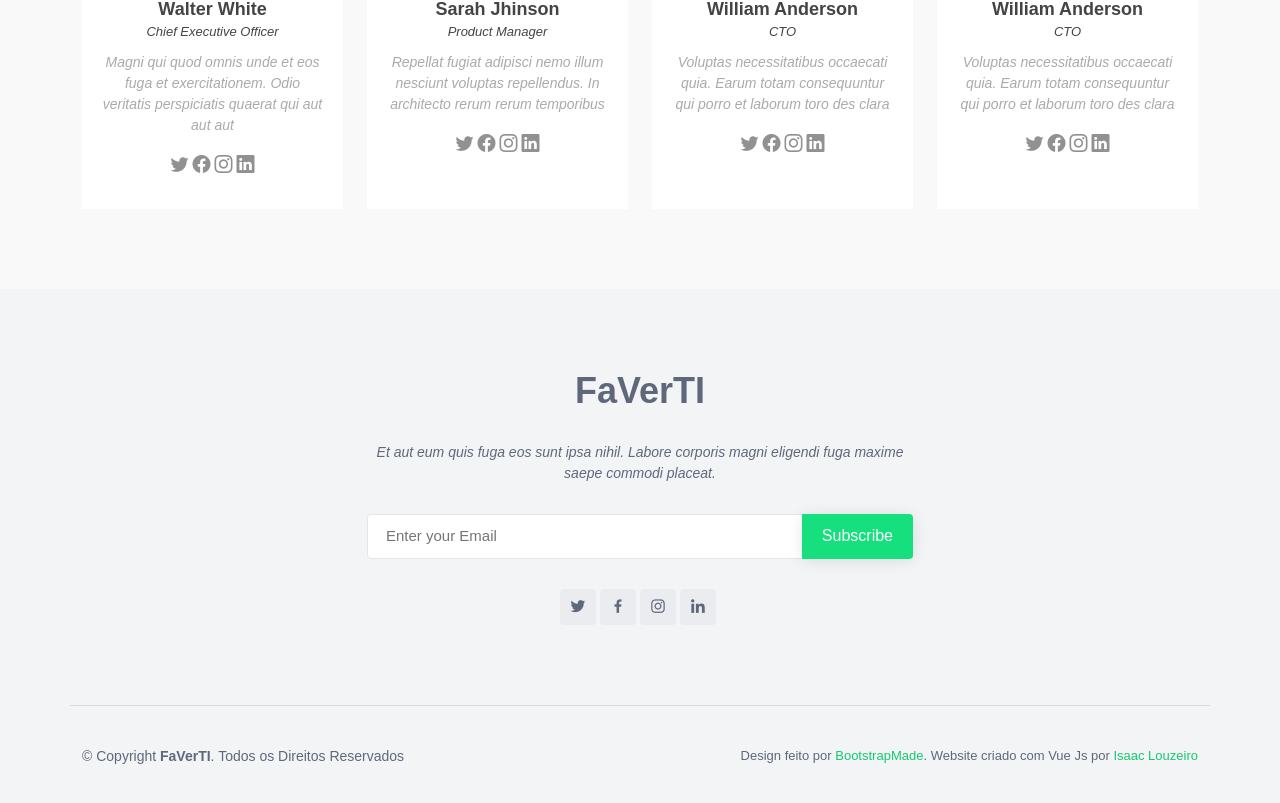
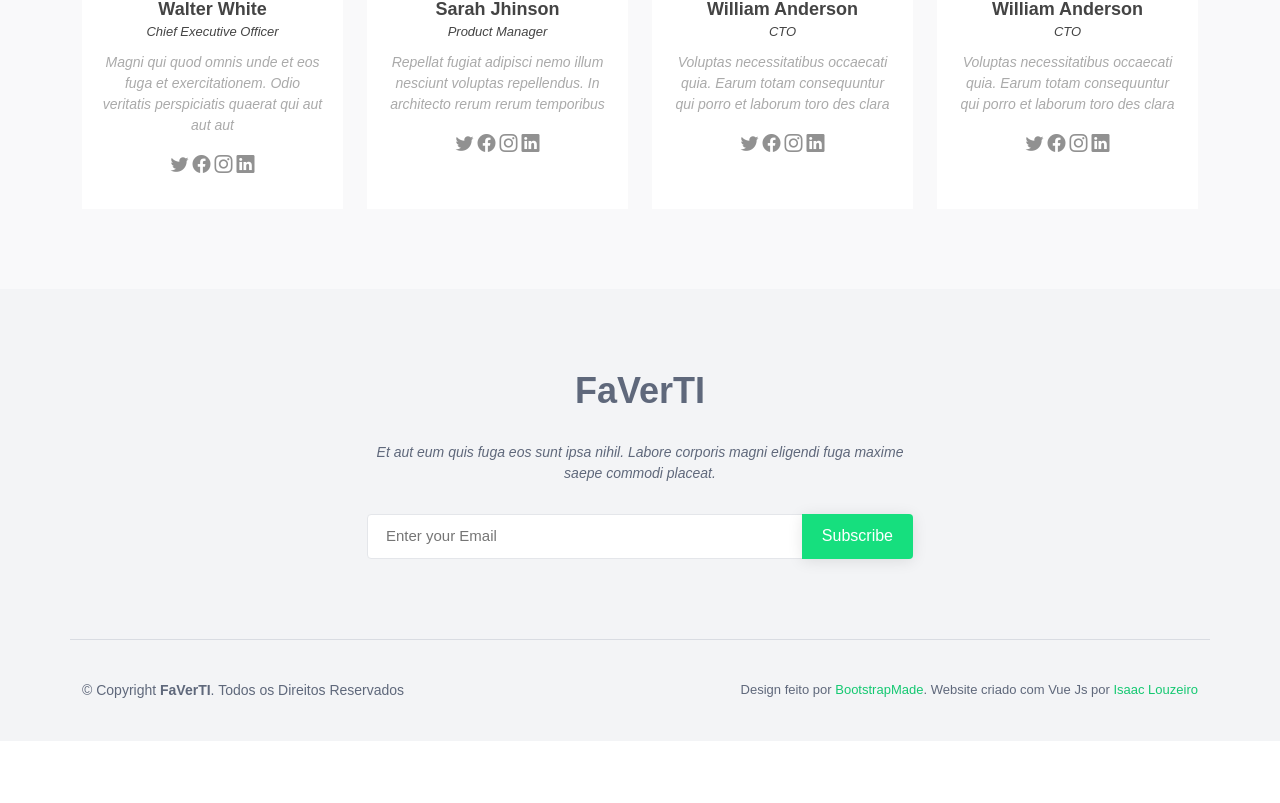
Before and after one commit to IsaacLouzeiro/faverti, a Vue app: page / in a window 1280 px wide. Shown: the part 4948-5751 px from the top of the page. After the commit the page ends 5689 px from the top, so only its background shows below. Built offline with nearby package versions, Linux system fonts and the light colour scheme.

Commit message:
Removendo icones no footer

```diff
--- a/src/components/FooterSection.vue
+++ b/src/components/FooterSection.vue
@@ -17,13 +17,6 @@
                             <input type="email" name="email" placeholder="Enter your Email" required><input type="submit" value="Subscribe">
                         </form>
                     </div>
-                </div>
-
-                <div class="social-links">
-                    <a href="#" class="twitter"><i class="bx bxl-twitter"></i></a>
-                    <a href="#" class="facebook"><i class="bx bxl-facebook"></i></a>
-                    <a href="#" class="instagram"><i class="bx bxl-instagram"></i></a>
-                    <a href="#" class="linkedin"><i class="bx bxl-linkedin"></i></a>
                 </div>
 
             </div>
@@ -113,31 +106,6 @@
   background: #206bfb;
 }
 
-#footer .footer-top .social-links {
-  margin-top: 30px;
-}
-
-#footer .footer-top .social-links a {
-  font-size: 18px;
-  display: inline-block;
-  background: #eaecef;
-  color: #5f687b;
-  line-height: 1;
-  padding: 8px 0;
-  margin-right: 4px;
-  border-radius: 4px;
-  text-align: center;
-  width: 36px;
-  height: 36px;
-  transition: 0.3s;
-}
-
-#footer .footer-top .social-links a:hover {
-  background: #16df7e;
-  color: #fff;
-  text-decoration: none;
-}
-
 #footer .footer-bottom {
   border-top: 1px solid #d9dce2;
   z-index: 2;
```
